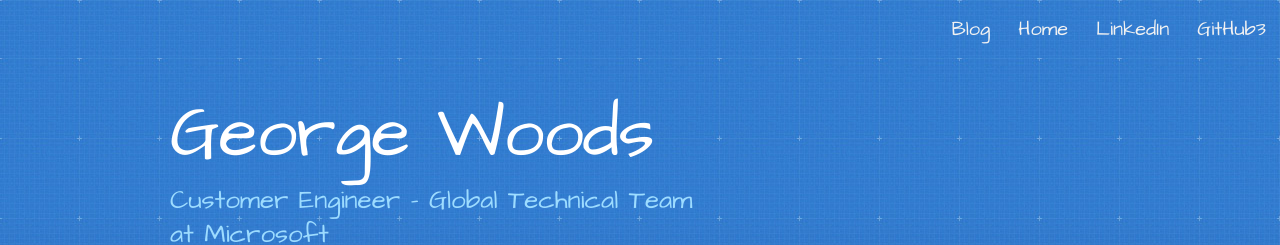
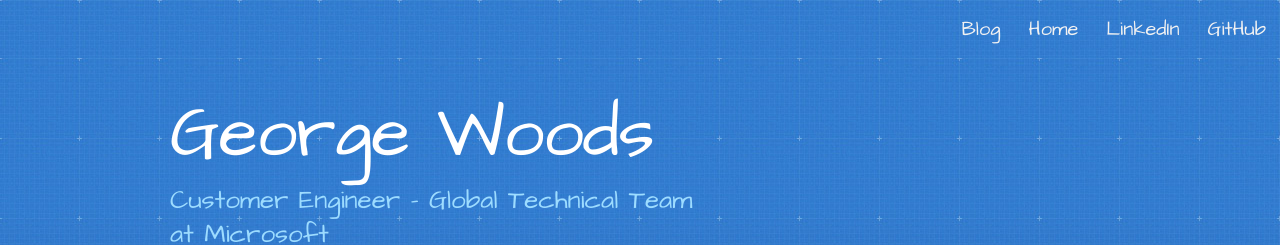
Before and after one commit to gvwoods/gvwoods.github.io, a Jekyll site: the page built from index.md, in a window 1280 px wide. Shown: the top 245 px of the page. Built offline with Jekyll 4.4.1, drawn with Linux system fonts in a browser that asks for light colours; our own code applies the rules of GitHub Pages for plain Markdown files.

Commit message:
Update default.html

```diff
--- a/_layouts/default.html
+++ b/_layouts/default.html
@@ -18,7 +18,7 @@
 
   <body>
      <div class="topnav">
-        <p class="link"> <a href="https://github.com/gvwoods/">GitHub3</a>
+        <p class="link"> <a href="https://github.com/gvwoods/">GitHub</a>
          <a href="https://www.linkedin.com/in/gvwoods/">LinkedIn</a>
            <a href="https://gvwoods.github.io/">Home</a>
        <a href="https://gvwoods.github.io/blog">Blog</a> </p>
```
